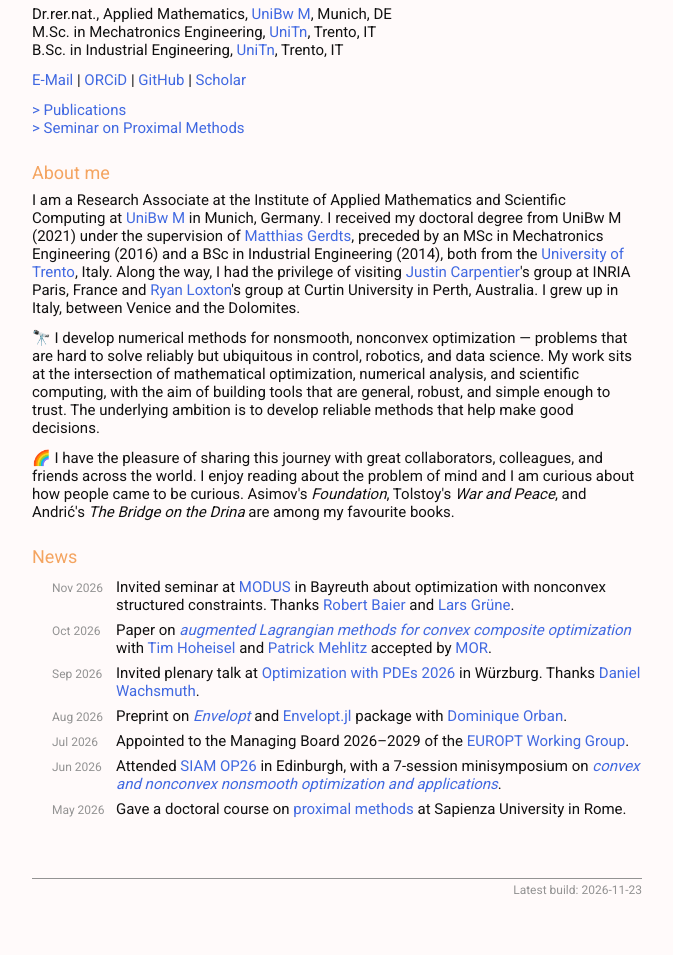
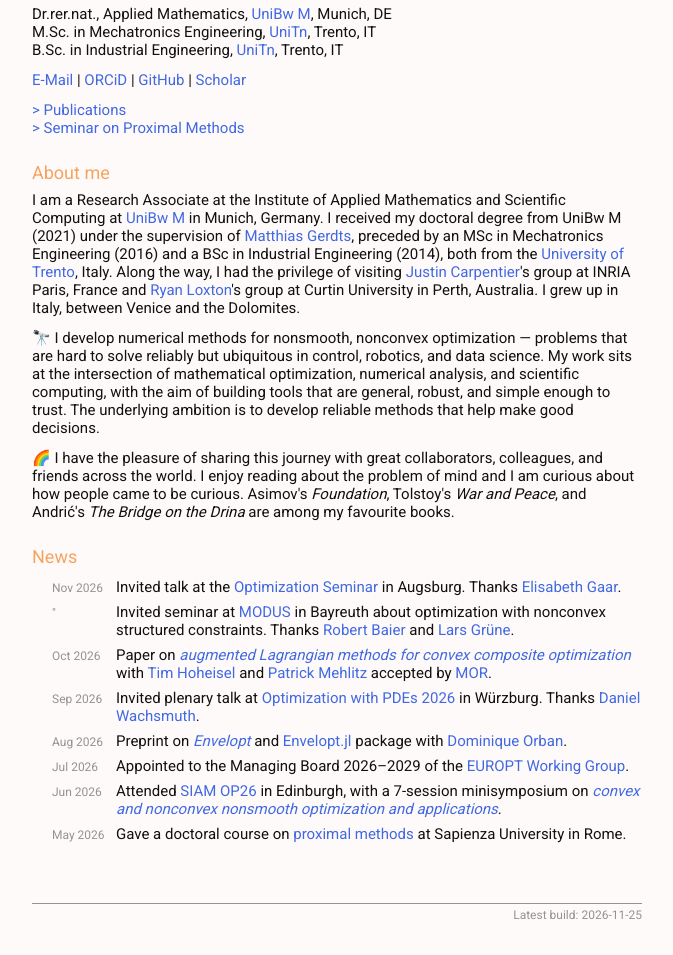
Before and after one commit to aldma/aldma.github.io, a plain HTML site: page index.html in a window 1280 px wide. Shown: the part 85-1040 px from the top of the page, without its empty margins (303-976 px from the left). Before the commit the page ends 1015 px from the top, so only its background shows below. Drawn offline with Linux system fonts and the light colour scheme.

Commit message:
news: augsburg talk

```diff
--- a/index.html
+++ b/index.html
@@ -81,6 +81,10 @@
 
 		<dl class="news">
 			<dt>Nov 2026</dt>
+			<dd>Invited talk at the <a href="https://www.math.uni-augsburg.de/htdocs/VK/docs/2026/11/30_Mo_49_00.html" target="_blank" rel="noopener noreferrer">Optimization Seminar</a> in Augsburg.
+				Thanks <a href="https://www.uni-augsburg.de/de/fakultaet/mntf/math/prof/opt/team/gaar/" target="_blank" rel="noopener noreferrer">Elisabeth Gaar</a>.</dd>
+
+			<dt>"</dt>
 			<dd>Invited seminar at <a href="https://www.modus.uni-bayreuth.de/en/index.html" target="_blank" rel="noopener noreferrer">MODUS</a> in Bayreuth about optimization with nonconvex structured constraints.
 				Thanks <a href="https://www.modus.uni-bayreuth.de/en/members/core-team/Baier/index.php" target="_blank" rel="noopener noreferrer">Robert Baier</a> and <a href="https://www.modus.uni-bayreuth.de/en/members/executive-board/prof-gruene/index.php" target="_blank" rel="noopener noreferrer">Lars Grüne</a>.</dd>
 
@@ -105,7 +109,7 @@
 		</dl>
 
 		<div id="footer" align=right>
-			<a>Latest build: 2026-11-23</a>
+			<a>Latest build: 2026-11-25</a>
 		</div>
 
 	</div>
```
